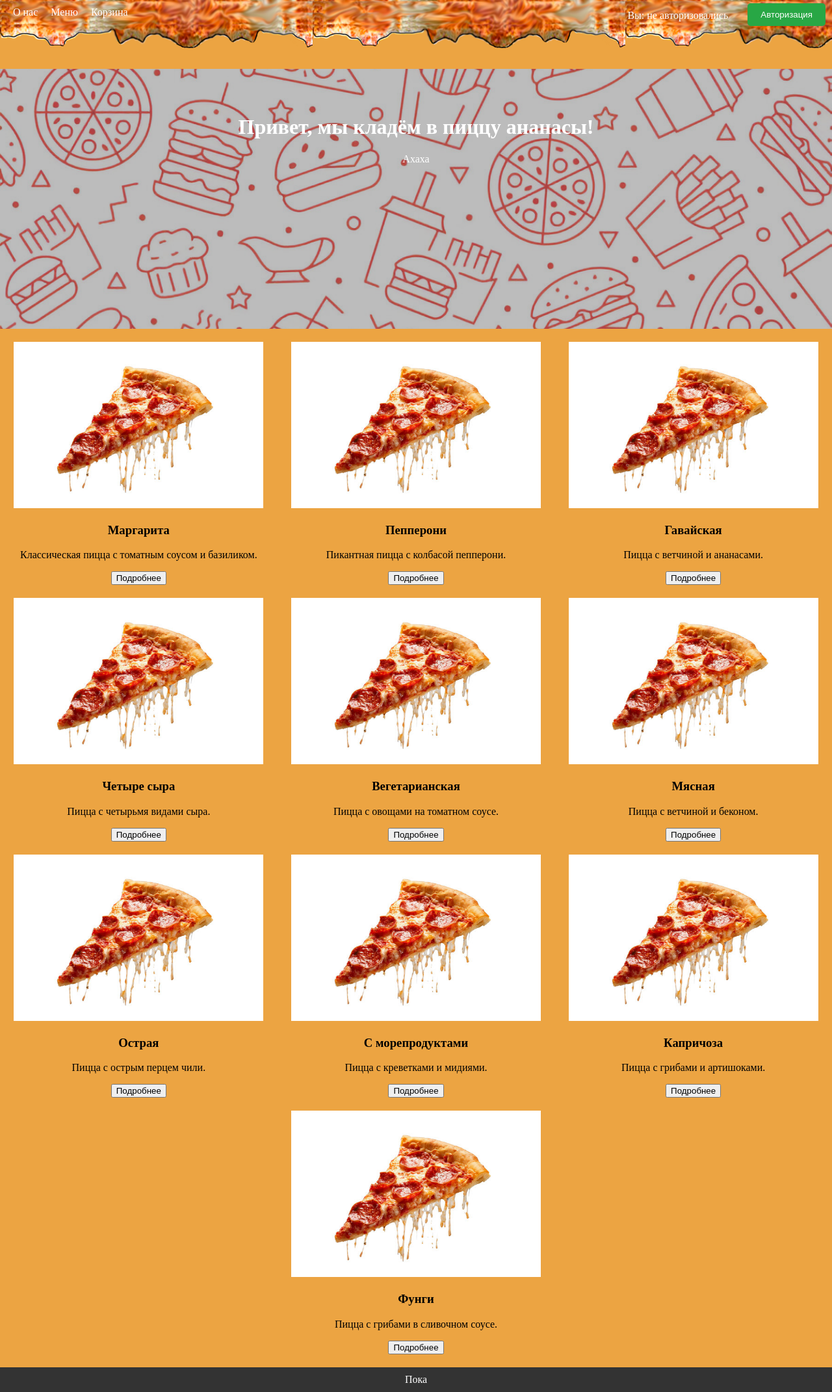
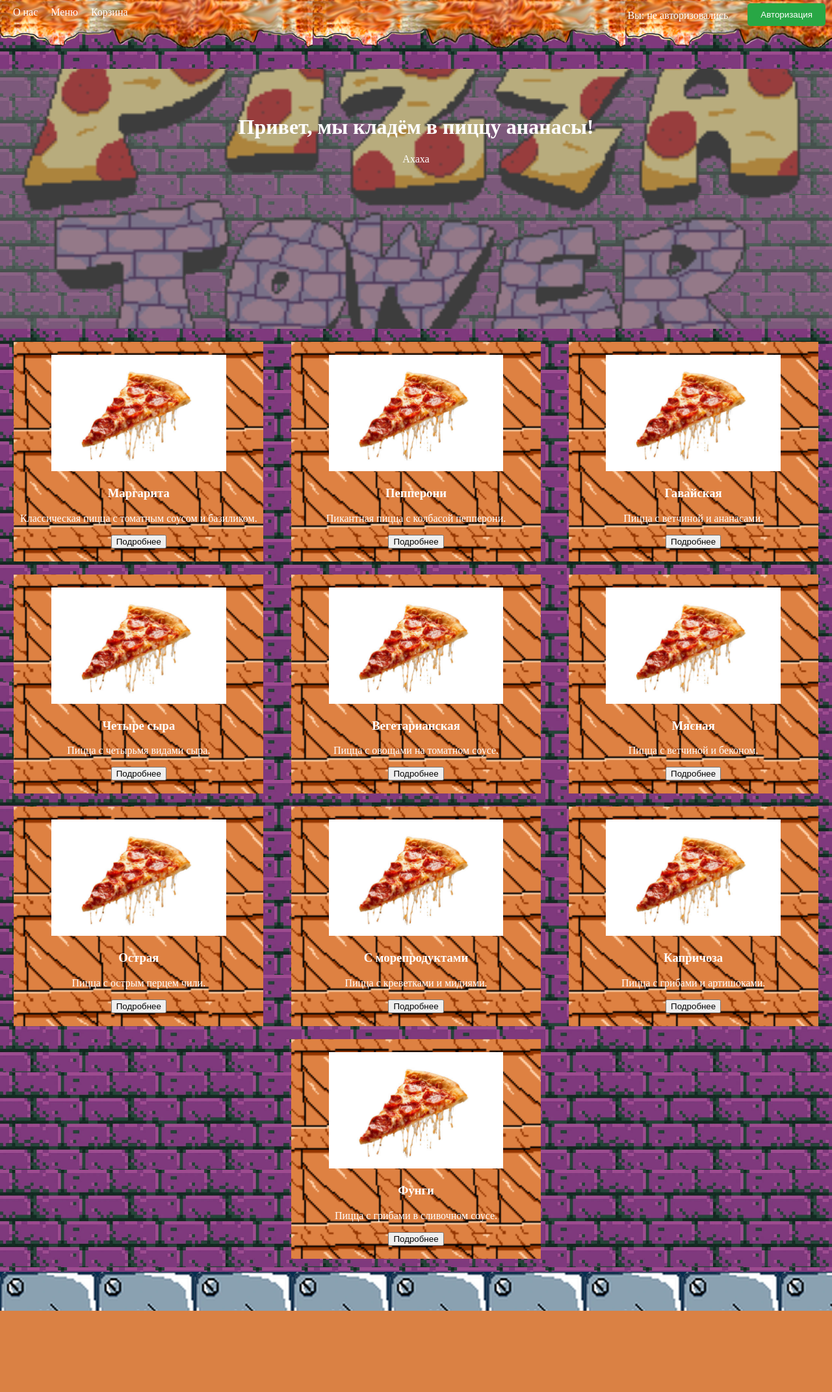
Before and after one commit to StrangePineAplle/WePutCorpsesInOurPizza, a PHP site: page / in a window 1280 px wide. Shown: the whole page at 65% size. After the commit the page ends 2017 px from the top, so only its background shows below. Run offline with PHP 8.4, Linux system fonts and the light colour scheme; data comes from the database, SQL or seed files in the repository.

Commit message:
desighn commit

```diff
--- a/index.php
+++ b/index.php
@@ -112,7 +112,7 @@
     <!-- Контейнер 4 : Подвал -->
     <div class="container">
         <!-- Здесь подразумевается место для содержимого -->
-        <footer class="footer">Пока</footer>
+        <footer class="footer"></footer>
     </div>
 
     <!-- Подключение скрипта -->
--- a/style.css
+++ b/style.css
@@ -4,7 +4,10 @@
     flex-direction: column;
     min-height: 100vh; /* Задает минимальную высоту для body */
     margin: 0;
-    background-color: #ECA442; /* Установлен цвет фона для всей страницы */
+    background-image: url('./img/block.png'); /* Укажите путь к вашей текстуре */
+    background-repeat: repeat; /* Дублирование изображения по всей области */
+    background-size: 150px 150px; /* Уменьшение размера изображения до 50x50 пикселей */
+    background-color: #490740; /* Цвет фона будет виден только если изображение не загрузится */
 }
 
 .container {
@@ -58,7 +61,7 @@
 
 /* Стили для секции "О нас" */
 .about-section {
-    background-image: url('./img/img1.jpeg'); /* Укажите путь к вашей картинке */
+    background-image: url('./img/imgHeadBack.png'); /* Укажите путь к вашей картинке */
     background-size: cover; /* Обеспечивает полное отображение изображения */
     background-position: center; /* Центрирование изображения */
     padding: 50px 20px; /* Отступы */
@@ -100,13 +103,23 @@
     width: 30%;
     margin-bottom: 20px;
     text-align: center;
+
+    background-image: url('./img/blockMenu.png'); /* Укажите путь к вашей текстуре */
+    background-repeat: repeat; /* Дублирование изображения по всей области */
+    background-size: 150px 150px; /* Уменьшение размера изображения до 150x150 пикселей */
+    background-color: #6d3f03;
+    padding-bottom: 20px; /* Отступ внизу блока */
+
+    color: white; /* Цвет текста на белый */
 }
 
 .block img {
-    width: 100%;
+    width: 70%;
     height: auto;
+    margin-top: 20px;
 }
 
+/*--------------------------------------------------------------------*/
 
 .close {
    cursor: pointer;
@@ -115,10 +128,13 @@
 /* Стили для подвала */
 .footer {
    text-align: center;
-   padding: 10px;
-   background-color: #333;
+   padding: 30px;
    color: white;
    margin-top: auto;
+   background-image: url('./img/footBlock.png'); /* Укажите путь к вашей текстуре */
+   background-repeat: repeat; /* Дублирование изображения по всей области */
+   background-size: 150px 150px; /* Уменьшение размера изображения до 50x50 пикселей */
+   background-color: #042c4d;
 }
 
 
```
Also changed, not shown: img/block.png (added), img/blockMenu.png (added), img/footBlock.png (added), img/img1.jpeg (deleted), img/img1.png, img/img2.jpg (deleted), img/imgHeadBack.png (added).
